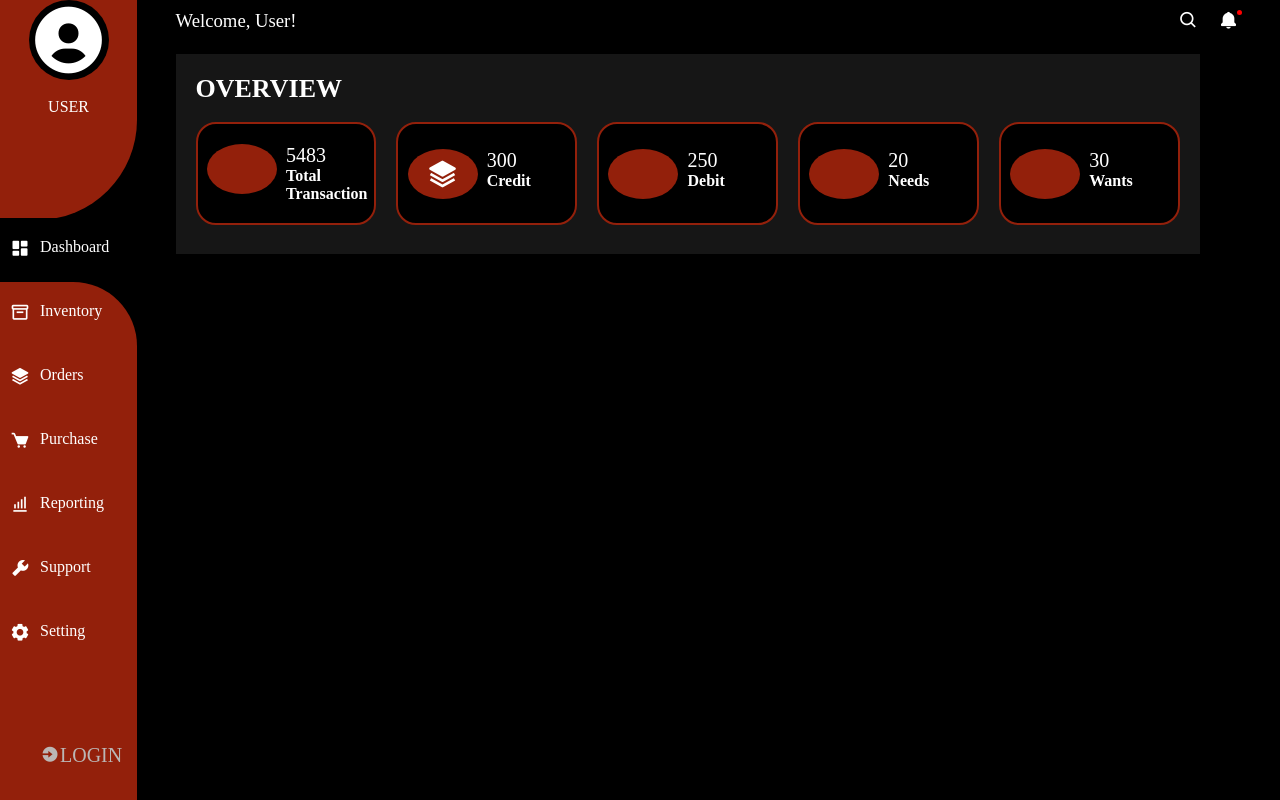
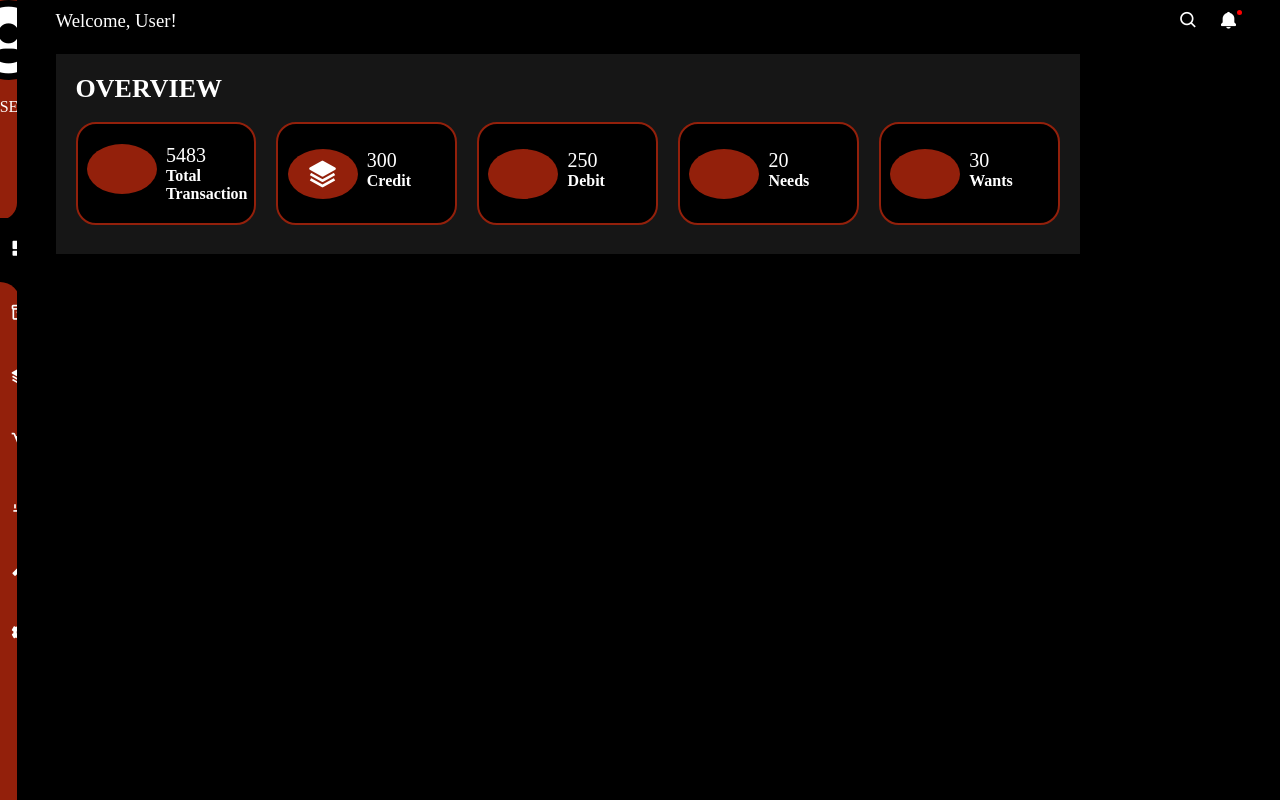
Before and after one commit to Lovethrech/personal-finance-manager, a Vue app: page / in a window 1280 px wide. Built offline with nearby package versions, Linux system fonts and the light colour scheme.

Commit message:
...working on the landing0-page-overview container.

```diff
--- a/src/components/landing-page/LandingPageMainCtn.vue
+++ b/src/components/landing-page/LandingPageMainCtn.vue
@@ -14,7 +14,7 @@ import LandingPageOverviewMainCtn from "@/components/landing-page/LandingPageOve
     flex-direction: row;
 }
 main{
-    width:100%;
+    width:880%;
 }
 </style>
 
```
